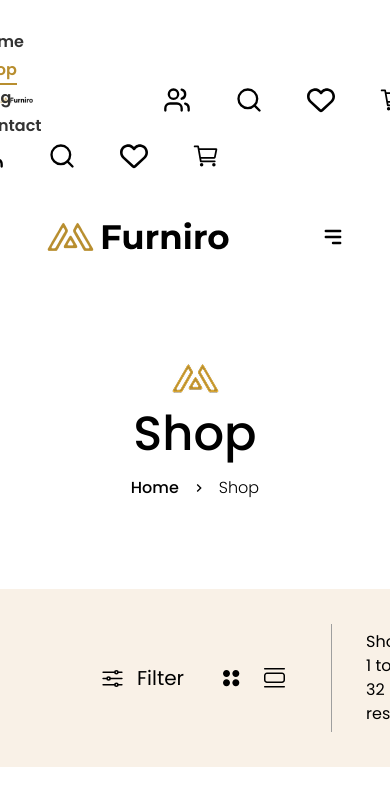
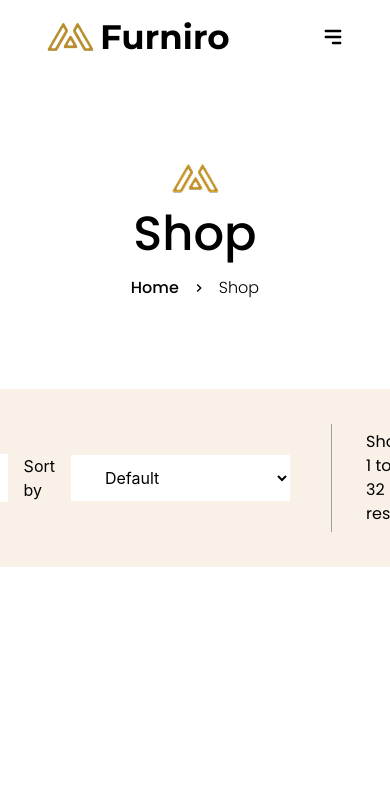
Before and after one commit to frnaib-09/furniro, a React (Vite) app: page /shop in a window 390 px wide. Shown: the top 806 px of the page. Built offline with nearby package versions, Linux system fonts and the light colour scheme.

Commit message:
shop filter responsive remaining

```diff
--- a/src/pages/Shop.jsx
+++ b/src/pages/Shop.jsx
@@ -8,13 +8,13 @@
 const Shop = () => {
   return (
     <div id='shop' className='w-full h-full'>
-      <Navbar />
-      <MobileNav />
+      <Navbar className="bg-white fixed top-0 left-0 hidden lg:grid max-w-full z-50"></Navbar>
+      <MobileNav className="lg:hidden overflow-hidden fixed top-0 left-0 mx-auto max-w-full z-50"></MobileNav>
       <PageHeader title="Shop" />
       <div className="filter bg-[#f9f1e7] py-8.75 px-25 cursor-pointer">
         <form action="">
           <div className="grid grid-cols-12">
-            <div className="col-span-5 items-center flex gap-4">
+            <div className="col-span-5 justify-start items-center flex gap-4">
               <button className='flex items-center gap-3 font-primary font-normal text-xl text-black'><IoOptionsOutline className='w-6.25 h-6.25'></IoOptionsOutline> Filter </button>
               <div className="icons flex items-center gap-6 ml-5.75">
                 <svg width="17" height="17" viewBox="0 0 17 17" fill="none" xmlns="http://www.w3.org/2000/svg">
@@ -26,6 +26,19 @@
               </div>
               <p className='font-primary font-normal text-base py-1.5 pl-8.5 border-s border-[#9f9f9f] ml-7.5'>Showing 1 to 16 of 32 results</p>
             </div>
+            <div className="col-span-7 flex items-center justify-end gap-4">
+              <label htmlFor="show">Show</label>
+              <input name="show" id='show' type="number" className='bg-white text-black max-h-13.75 max-w-13.75 py-3 px-2' value="16" />
+              <label htmlFor="sort">Sort by</label>
+              <select name="sort" id="sort" className='bg-white text-black py-3 px-7.5'>
+                <option value="default">Default</option>
+                <option value="popularity">Popularity</option>
+                <option value="rating">Rating</option>
+                <option value="latest">Latest</option>
+                <option value="price-low-to-high">Price: Low to High</option>
+                <option value="price-high-to-low">Price: High to Low</option>
+              </select>
+            </div>
           </div>
         </form>
       </div>
```
